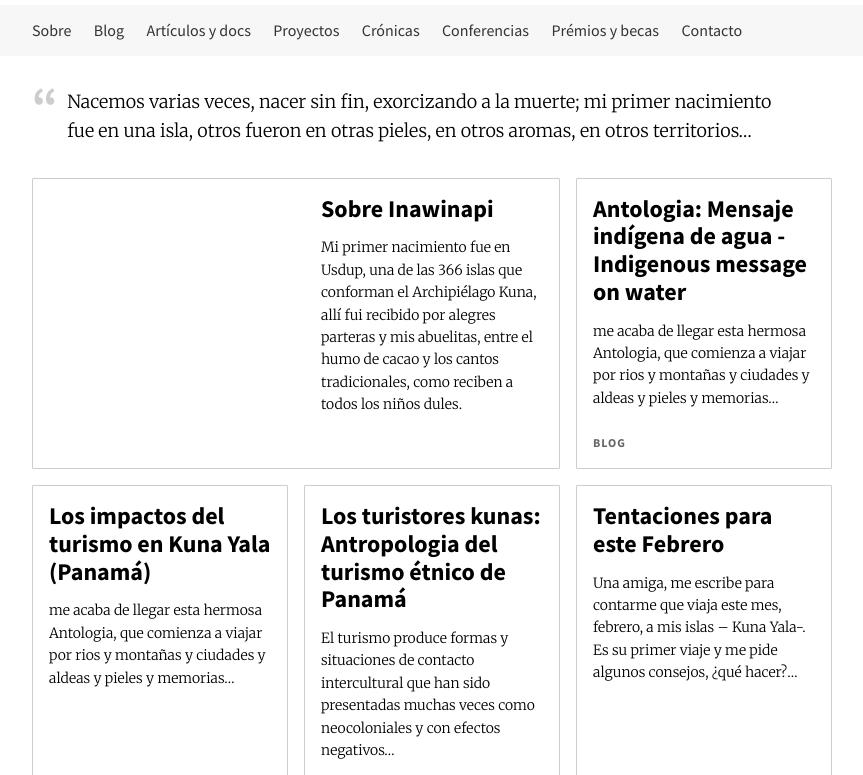
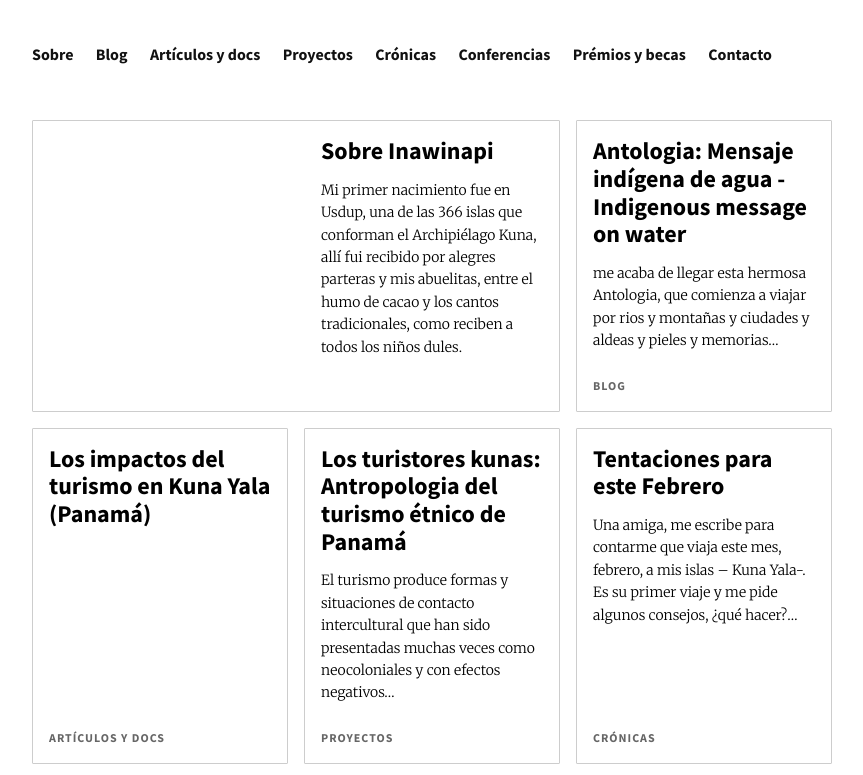
Before and after one commit to yaili/inawinapi.com-new, a plain HTML site: page index.html in a window 1280 px wide. Shown: the part 91-866 px from the top of the page, without its empty margins (208-1071 px from the left). Drawn offline with Linux system fonts and the light colour scheme.

Commit message:
Nav updates

```diff
--- a/css/style.css
+++ b/css/style.css
@@ -75,7 +75,7 @@ ul, ol {
 }
 
 .pull-quote {
-	margin: 2rem 0;
+	margin: 4rem;
 }
 .pull-quote > p {
 	font-size: 18px;
@@ -169,7 +169,7 @@ article > time {
  *****************/
 
 main {
-	margin: 1rem auto 2rem;
+	margin: 2rem auto;
 	max-width: 50rem;
 }
 
@@ -269,13 +269,12 @@ main {
 }
 
 body > header {
-	margin: 1.5rem -1rem 2rem;
+	margin: 2rem 0 2.5rem;
 }
 
 nav {
 	font-family: 'Source Sans Pro', sans-serif;
-	background: #f7f7f7;
-	padding: .5rem 1rem;
+	font-weight: 700;
 }
 nav ul {
 	list-style: none;
@@ -292,8 +291,12 @@ nav li:last-of-type {
 nav a:link, nav a:visited {
 	padding: .3rem 0;
 	display: block;
-	color: #333;
+	color: #111;
 	text-decoration: none;
+}
+nav a:hover, nav a:active, nav a:focus {
+	text-decoration: underline;
+	color: #196aaf;
 }
 
 .nav-active {
@@ -303,7 +306,7 @@ nav a:link, nav a:visited {
 @media screen and (min-width: 840px) {
 	.site-name {
 		max-width: 50rem;
-		margin: auto;
+		margin: 1rem auto;
 	}
 	nav {
 		padding: .5rem;
--- a/index.html
+++ b/index.html
@@ -43,14 +43,6 @@
 
 	    <main>
 
-		    <header>
-          <blockquote class="pull-quote">
-            <p>
-              Nacemos varias veces, nacer sin fin, exorcizando a la muerte; mi primer nacimiento fue en una isla, otros fueron en otras pieles, en otros aromas, en otros territorios…
-            </p>
-          </blockquote>
-        </header>
-
         <section class="docs-grid home-features">
           <ul>
             <li>
@@ -74,9 +66,7 @@
             <li>
               <a href="#">
                 <h2>Los impactos del turismo en Kuna Yala (Panamá)</h2>
-                <p>
-                  me acaba de llegar esta hermosa Antologia, que comienza a viajar por rios y montañas y ciudades y aldeas y pieles y memorias…
-                </p>
+                <p> </p>
                 <footer>Artículos y docs</footer>
               </a>
             </li>
@@ -101,6 +91,12 @@
           </ul>
         </section>
 
+        <blockquote class="pull-quote">
+          <p>
+            Nacemos varias veces, nacer sin fin, exorcizando a la muerte; mi primer nacimiento fue en una isla, otros fueron en otras pieles, en otros aromas, en otros territorios…
+          </p>
+        </blockquote>
+
 	    </main>
 
       <footer>
```
Lines whose indentation alone changed are shown as unchanged.
